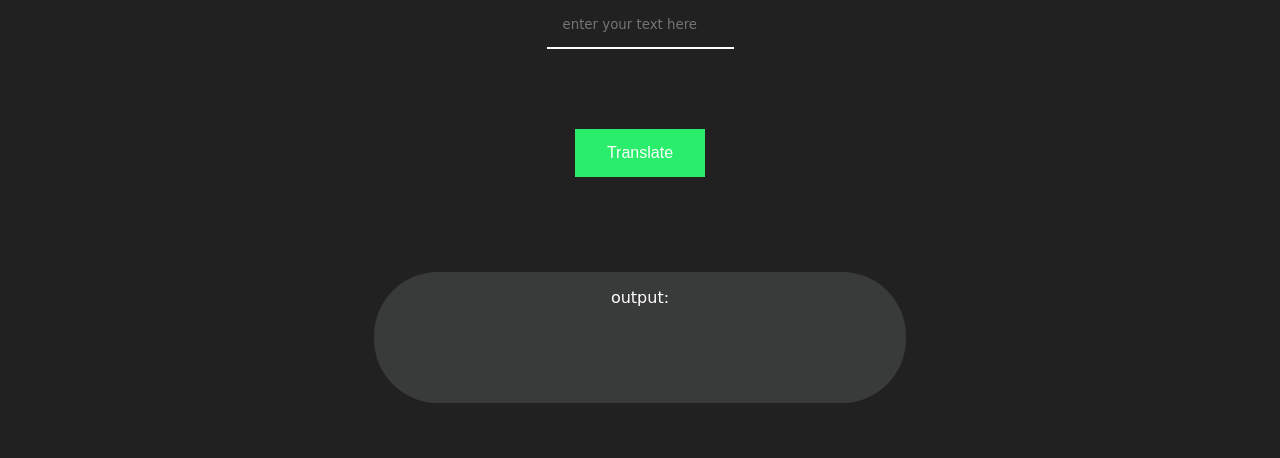
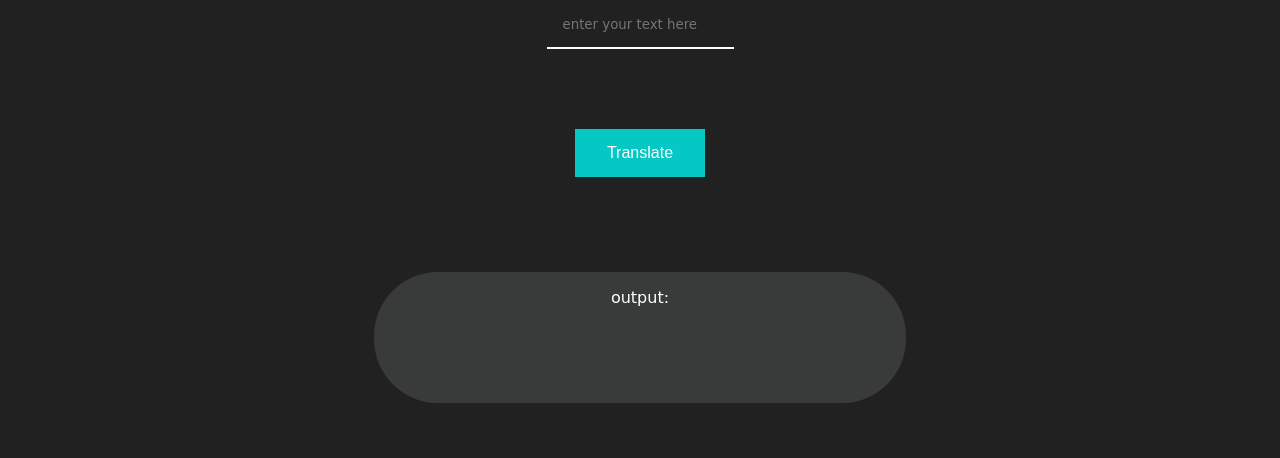
Before and after one commit to Engineervinay/translator-JS, a plain HTML site: page index.html in a window 1280 px wide. In both pictures the pointer is over the button "Translate". Shown: the part 81-539 px from the top of the page. Drawn offline with Linux system fonts and the light colour scheme; a web font is replaced by a local one.

Commit message:
button color changed

```diff
--- a/style.css
+++ b/style.css
@@ -122,6 +122,6 @@ footer{
   }
   .button-translate:hover{
     color:white;
-    background-color:rgb(42, 238, 107);
+    background-color:var(--primary-color);
     border-radius: 0rem;
   }
```
